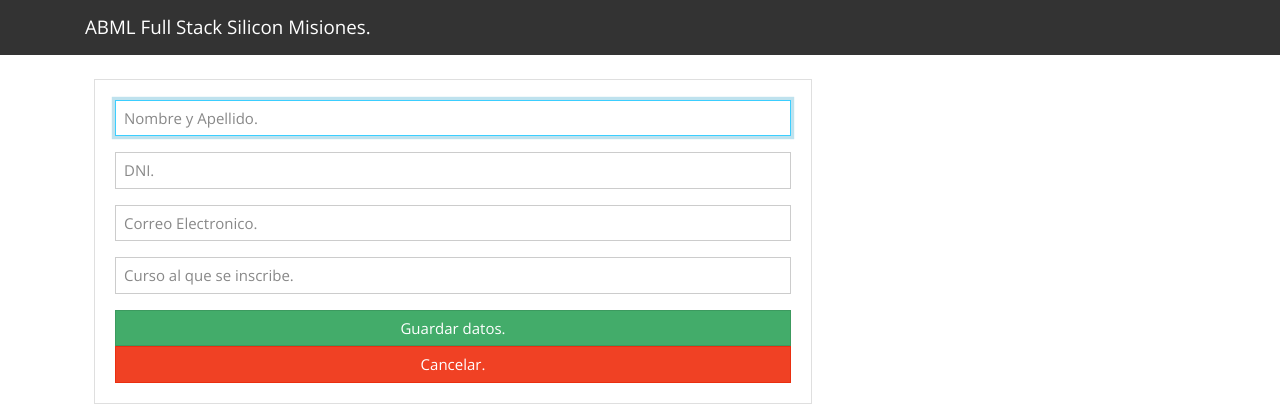
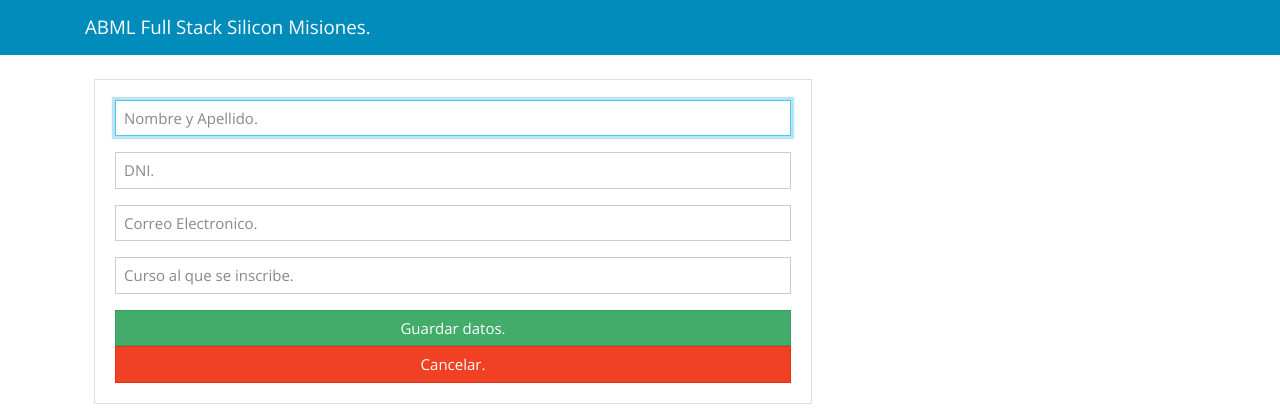
Before and after one commit to marcosnbl/abml-fs-sm, a PHP site: page /formulario.php in a window 1280 px wide. Shown: the top 420 px of the page. Run offline with PHP 8.4, Linux system fonts and the light colour scheme; some libraries are stand-ins or nearby versions.

Commit message:
modificacion del color del header

```diff
--- a/formulario.php
+++ b/formulario.php
@@ -10,7 +10,7 @@
     <link rel="stylesheet" href="https://use.fontawesome.com/releases/v5.6.3/css/all.css" integrity="sha384-UHRtZLI+pbxtHCWp1t77Bi1L4ZtiqrqD80Kn4Z8NTSRyMA2Fd33n5dQ8lWUE00s/" crossorigin="anonymous">
   </head>
 
-    <nav class="navbar navbar-dark bg-dark">
+    <nav class="navbar navbar-dark bg-primary">
       <div class="container">
         <a class="navbar-brand" href="index.php">ABML Full Stack Silicon Misiones.</a>
       </div>
```
